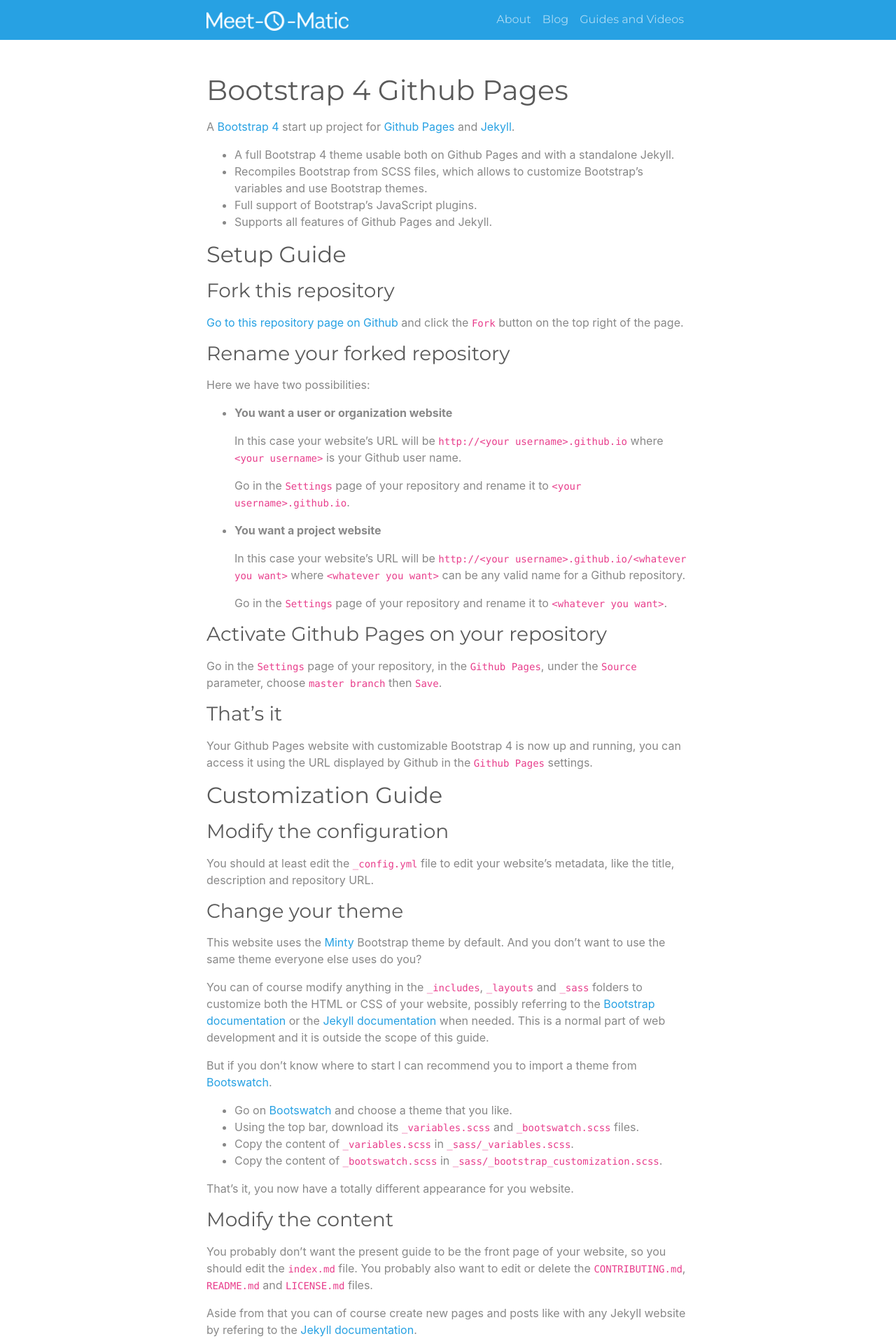
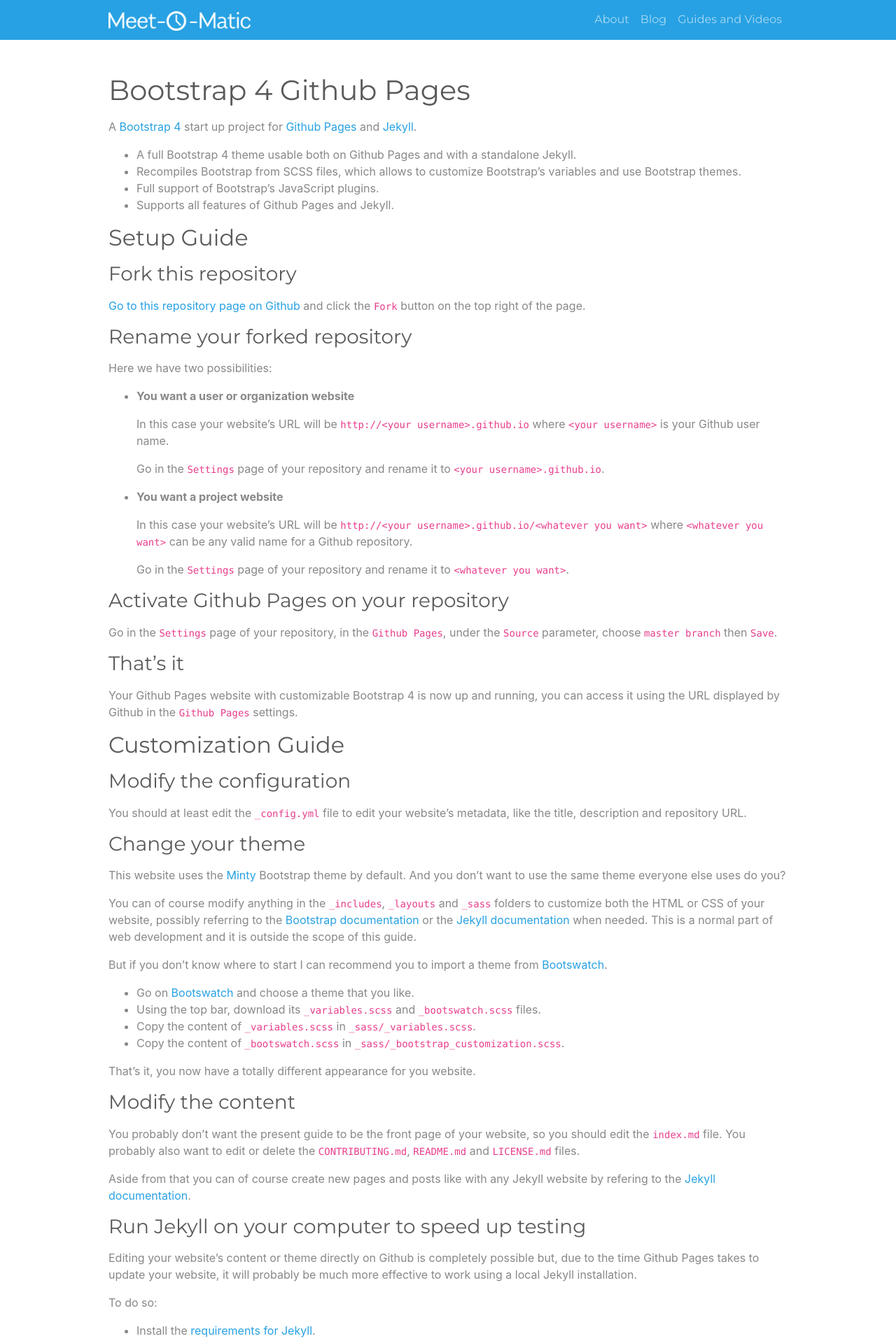
Before and after one commit to meetomatic/meetomatic.github.io, a Jekyll site: the page built from index.md, in a window 1280 px wide. Shown: the top 1917 px of the page at 70% size. Built offline with Jekyll 4.4.1, drawn with Linux system fonts in a browser that asks for light colours.

Commit message:
Changed container widths

```diff
--- a/_sass/_variables.scss
+++ b/_sass/_variables.scss
@@ -7,9 +7,9 @@
 // Don't hesitate to remove it to have a standard Bootstrap behavior
 $container-max-widths: (
   sm: 540px,
-  md: 640px,
-  lg: 690px,
-  xl: 720px
+  md: 720px,
+  lg: 940px,
+  xl: 1000px
 ) !default;
 
 // Minty 4.3.1
```
